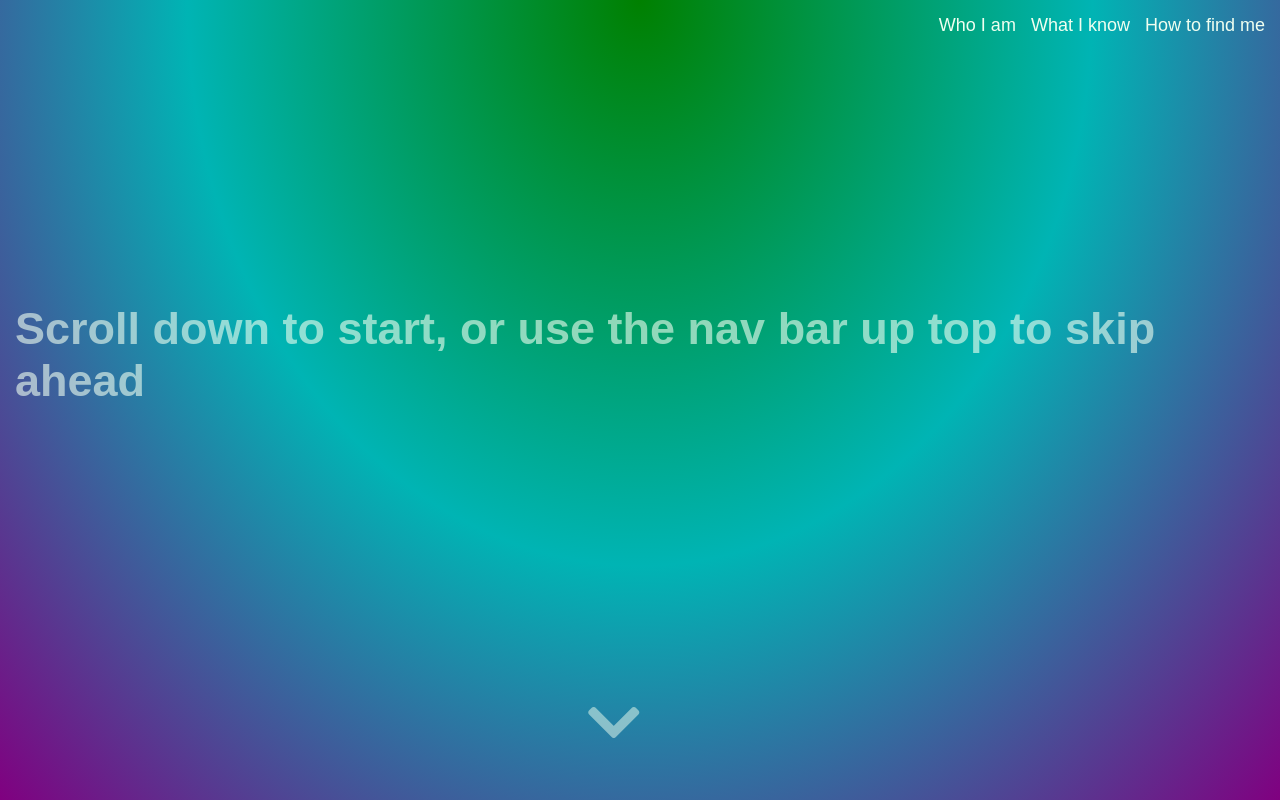
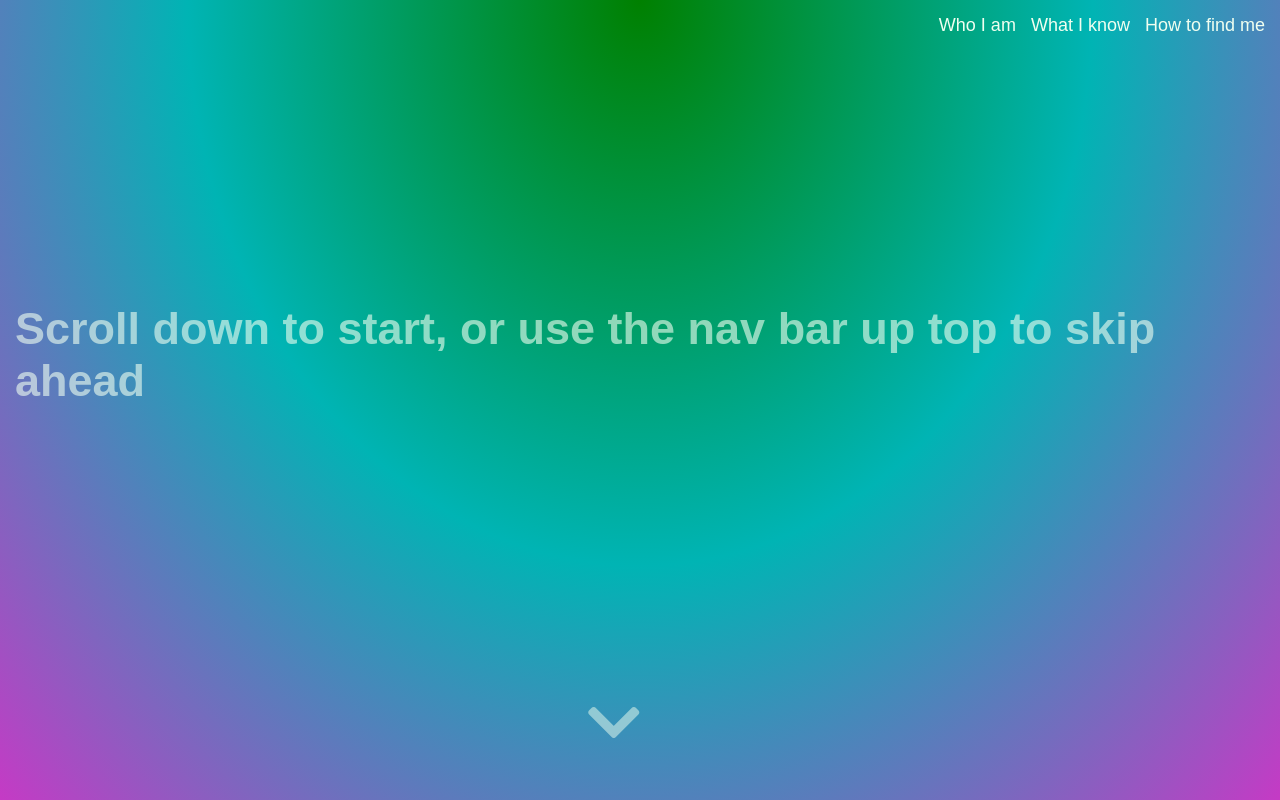
Before and after one commit to krushilnaik/krushilnaik.github.io, a React (Create React App) app: page / in a window 1280 px wide. Shown: the top 800 px of the page. Built offline with nearby package versions, Linux system fonts and the light colour scheme.

Commit message:
Clean up codebase

```diff
--- a/public/assets/css/style.css
+++ b/public/assets/css/style.css
@@ -25,7 +25,7 @@ body {
 	width: 100%;
 
 	background: #c31432;
-	background: radial-gradient(ellipse at top, green, rgb(0, 180, 180), purple);
+	background: radial-gradient(ellipse at top, green, rgb(0, 180, 180), rgb(197, 58, 197));
 	background-attachment: fixed;
 	background-size: 400% 400%;
 	animation: backgroundAnimation 30s infinite;
--- a/src/components/ContactForm.jsx
+++ b/src/components/ContactForm.jsx
@@ -25,7 +25,6 @@ function ContactForm() {
 	 */
 	const handleFormSubmit = async event => {
 		event.preventDefault();
-		console.log('Handling form submit...');
 
 		let { current: form } = formRef;
 		let plane = form.querySelector('.airplane');
--- a/src/components/NavBar.jsx
+++ b/src/components/NavBar.jsx
@@ -27,7 +27,6 @@ function NavBar() {
 		<PageContext.Consumer>
 			{({ activePage }) => {
 				const view = links.indexOf(activePage);
-				// console.log(`View is now '${activePage}'`);
 
 				/**
 				 * @type {React.CSSProperties}
--- a/src/components/scss/ContactForm.scss
+++ b/src/components/scss/ContactForm.scss
@@ -9,7 +9,6 @@
 		display: grid;
 		gap: 15px;
 		border-radius: 15px;
-		// background-color: rgba($color: #1d1d1d, $alpha: 0.45);
 		padding: 30px;
 		width: 50%;
 		margin: auto;
--- a/src/scss/App.scss
+++ b/src/scss/App.scss
@@ -1,15 +1,12 @@
 main {
 	width: 100%;
 	height: 100%;
-	// padding: 15px;
 
 	display: grid;
 	grid-auto-rows: calc(100vh - 30px);
 	row-gap: 15px;
 
 	> section {
-		// height: 100vh;
-		// width: 100vw;
 		padding: 15px;
 	}
 }
```
